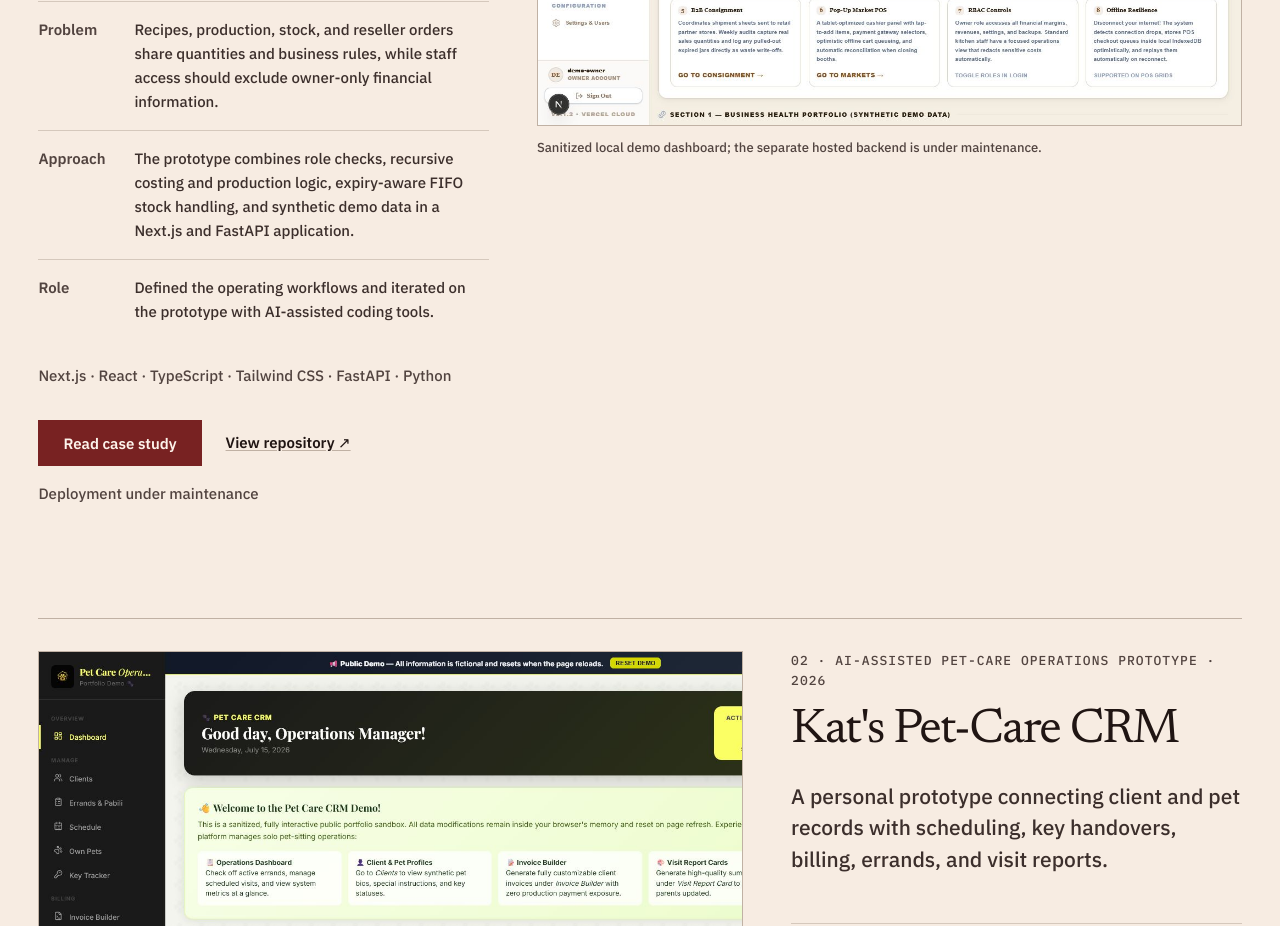
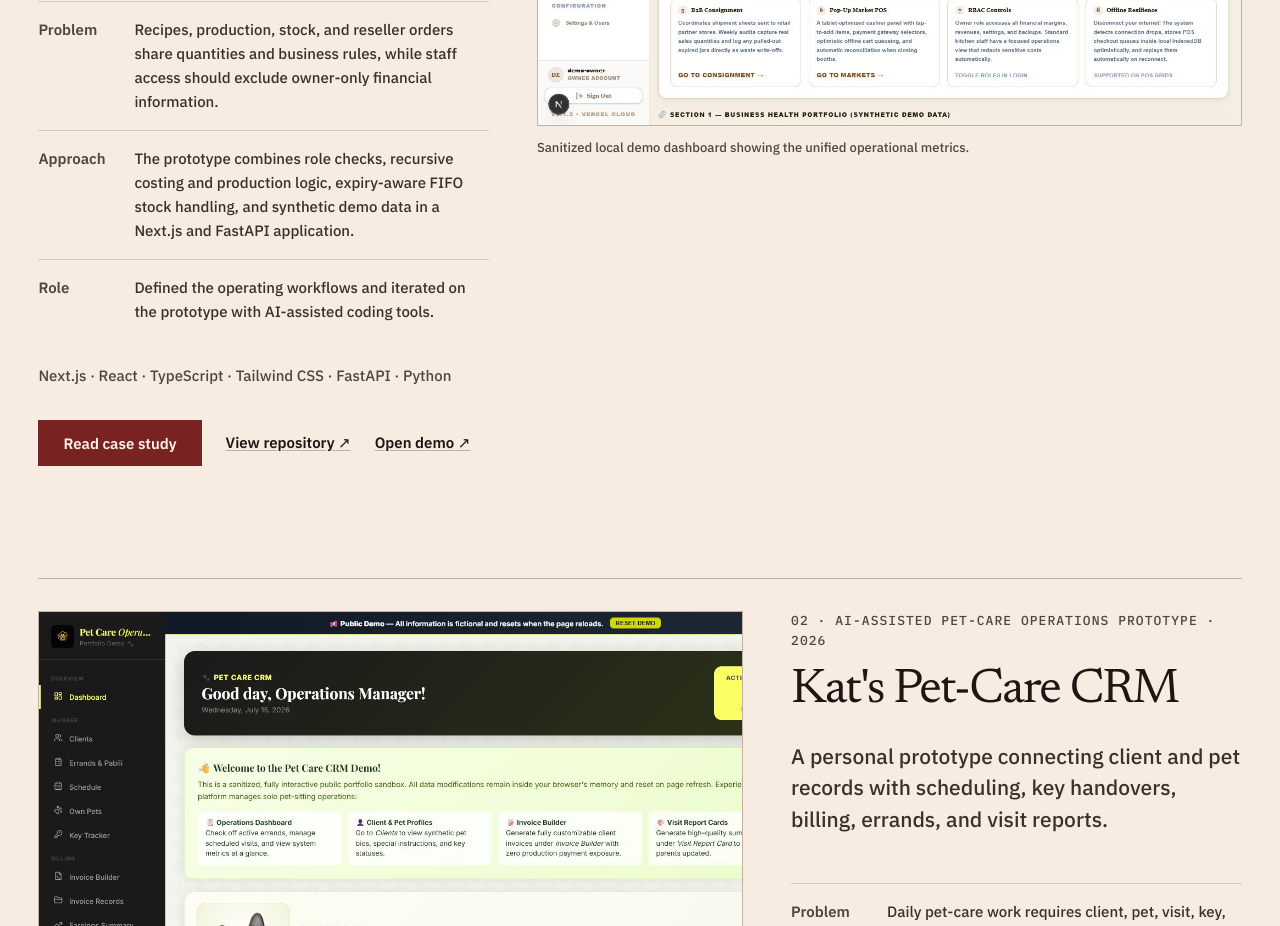
Before and after one commit to Aaron840588/PersonalPortfolio, a Next.js app: page / in a window 1280 px wide. Shown: the part 1480-2406 px from the top of the page. Built offline with nearby package versions, Linux system fonts and the light colour scheme; no server answers.

Commit message:
chore: update H+H Hub project status to verified-live after backend pooler migration and health check validation

```diff
--- a/src/data/projects.ts
+++ b/src/data/projects.ts
@@ -60,18 +60,24 @@ export const featuredProjects = [
       evidence: ["repository"],
     },
     demoStatus: {
-      availability: "maintenance",
-      label: "Deployment under maintenance",
-      detail: "The hosted frontend responds, but its API health endpoint returned HTTP 503 on July 18, 2026 because the deployment could not reach its configured database. The repository remains available while hosted login is unavailable.",
-      verifiedAt: "2026-07-18",
+      availability: "verified-live",
+      label: "Live public demo",
+      detail: "The hosted frontend and its backend API health endpoint were verified as healthy and connected on July 19, 2026. The full operational dashboard and role-aware workflows are fully active.",
+      verifiedAt: "2026-07-19",
       evidence: ["deployment"],
     },
-    liveDemo: undefined,
+    liveDemo: {
+      href: "https://food-operations-erp-demo.vercel.app",
+      label: "Open live demo",
+      accessNote: "No registration required · Guest prefill available",
+      verifiedAt: "2026-07-19",
+      evidence: ["deployment"],
+    },
     media: [
       {
         src: "/projects/hh-hub/dashboard.png",
         alt: "H+H Hub synthetic local demo dashboard showing its guided portfolio tour and the connected inventory, production, costing, wholesale, consignment, access-control, and offline-resilience workflows.",
-        caption: "Sanitized local demo dashboard; the separate hosted backend is under maintenance.",
+        caption: "Sanitized local demo dashboard showing the unified operational metrics.",
         width: 1280,
         height: 720,
         kind: "interface-screenshot",
```
